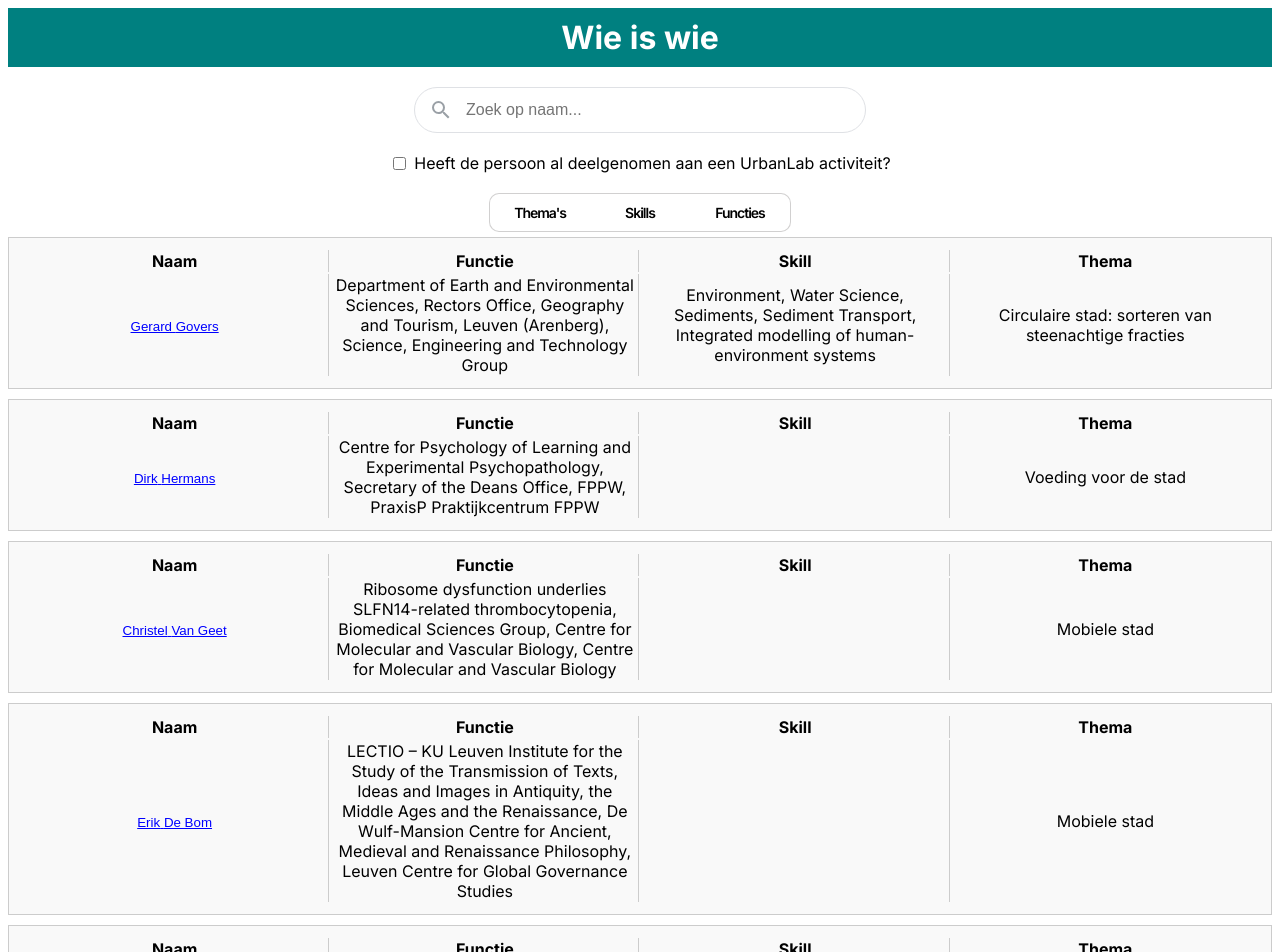
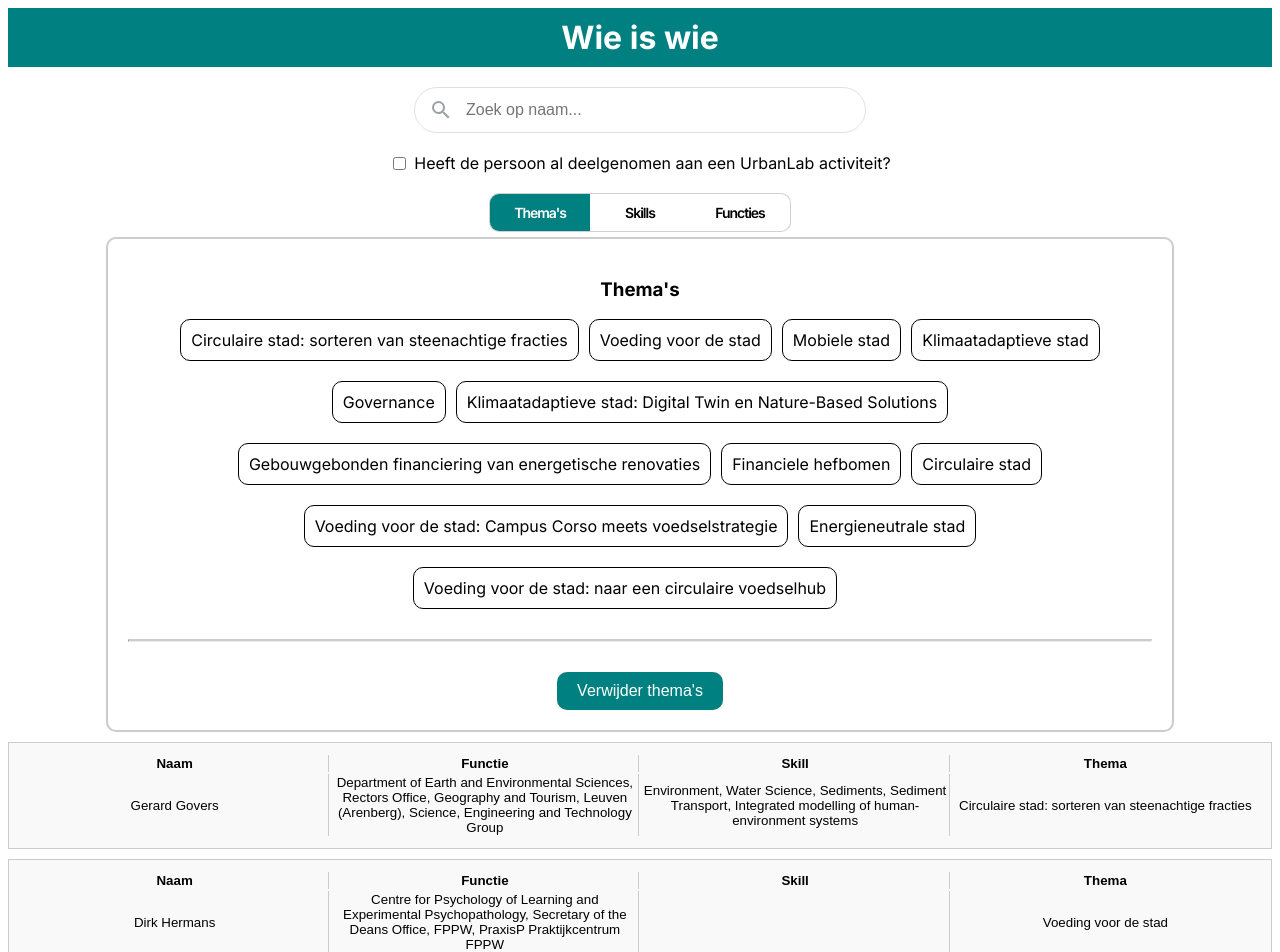
Before and after one commit to ThomasCl/ThomasCl.github.io, a Next.js app: page / in a window 1280 px wide. Shown: the top 952 px of the page. Built offline with nearby package versions, Linux system fonts and the light colour scheme.

Commit message:
frontend update

```diff
--- a/components/userOverview.tsx
+++ b/components/userOverview.tsx
@@ -18,7 +18,7 @@ const UserOverviewTable: React.FC<Props> = ({ users }: Props) => {
     return (
         <>
             {users && users.map((user, index) => (
-                <div key={index} className="user-window" style={{ border: '1px solid #ccc', backgroundColor: '#f9f9f9', padding: '10px', marginBottom: '10px' }}>
+                <button key={index} className="user-window" style={{ border: '1px solid #ccc', backgroundColor: '#f9f9f9', padding: '10px', marginBottom: '10px', cursor: 'pointer' }}onClick={() => handleUserClick(user)}>
                     <div className="w-100 d-none d-md-block" />
                     <div className="col-6">
                         <table className="table table-hover fixed-table">
@@ -33,9 +33,9 @@ const UserOverviewTable: React.FC<Props> = ({ users }: Props) => {
                             <tbody>
                                 <tr>
                                     <td className="fixed-width" style={{ borderRight: '1px solid #ccc', verticalAlign: 'middle', textAlign: 'center' }}>
-                                        <button style={{ background: 'none', border: 'none', color: 'blue', textDecoration: 'underline', cursor: 'pointer' }} onClick={() => handleUserClick(user)}>
+                                        <div style={{ background: 'none', border: 'none', cursor: 'pointer' }} onClick={() => handleUserClick(user)}>
                                             {user.voornaam} {user.achternaam}
-                                        </button>
+                                        </div>
                                     </td>
                                     <td className="fixed-width" style={{ borderRight: '1px solid #ccc' }}>{user.huidige_functie}</td>
                                     <td className="fixed-width" style={{ borderRight: '1px solid #ccc' }}>{user.skills}</td>
@@ -46,7 +46,7 @@ const UserOverviewTable: React.FC<Props> = ({ users }: Props) => {
                             </tbody>
                         </table>
                     </div>
-                </div>
+                </button>
             ))}
         </>
     )
--- a/src/app/page.tsx
+++ b/src/app/page.tsx
@@ -7,13 +7,8 @@ import UserService from '../../services/UserService';
 import { json_user, ThemaCheckboxes } from '../../types';
 import { user } from '@nextui-org/react';
 import UserOverviewTable from '../../components/userOverview';
-import { useRouter } from 'next/navigation';
 
 const SearchBar: React.FC = () => {
-  const router = useRouter();
-  const clickProfile =  () => {
-    router.push('/profile');
-  };
 
   const [showThemasFilter, setShowThemasFilter] = useState(false);
   const [showSkillsFilter, setShowSkillsFilter] = useState(false);
@@ -87,6 +82,11 @@ const SearchBar: React.FC = () => {
 
   useEffect(() => {
     getAllUsers();
+    setShowThemasFilter(true);
+    const button = document.getElementById('themas');
+    if (button) {
+      button.click();
+    }
 
     const fetchedThemas = UserService.getAllThemas();
     setThemas(fetchedThemas);
```
